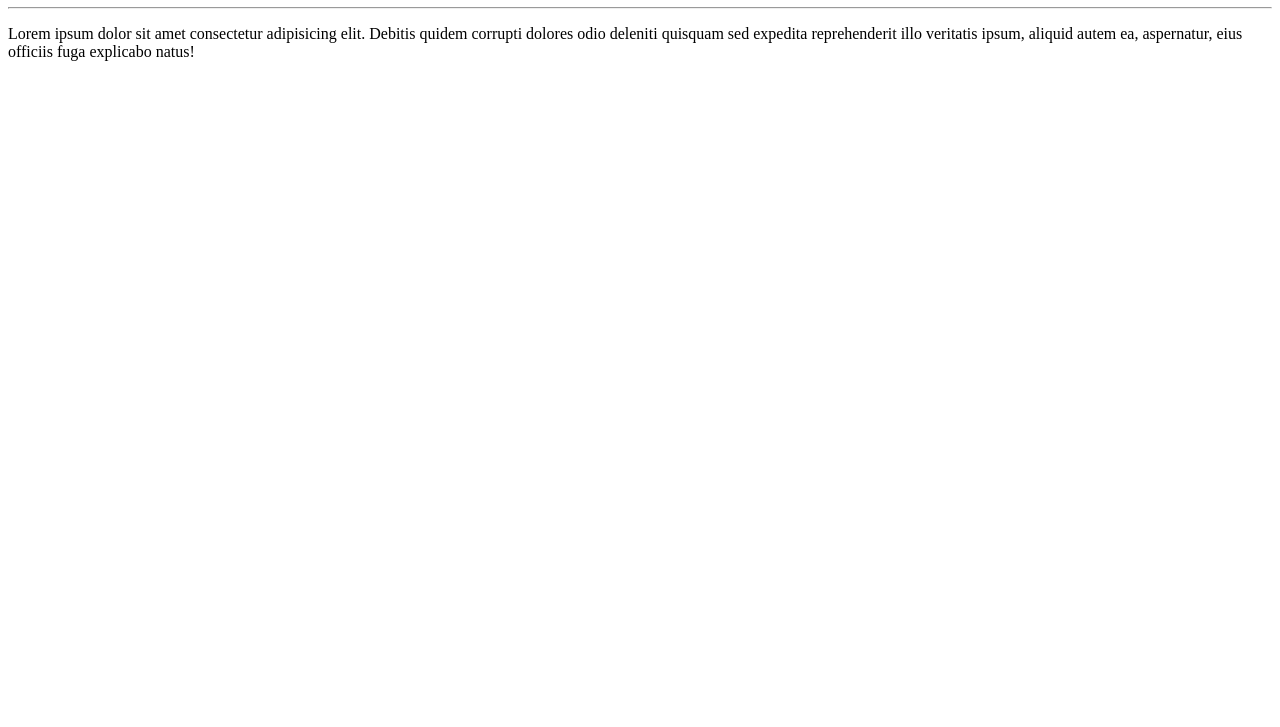
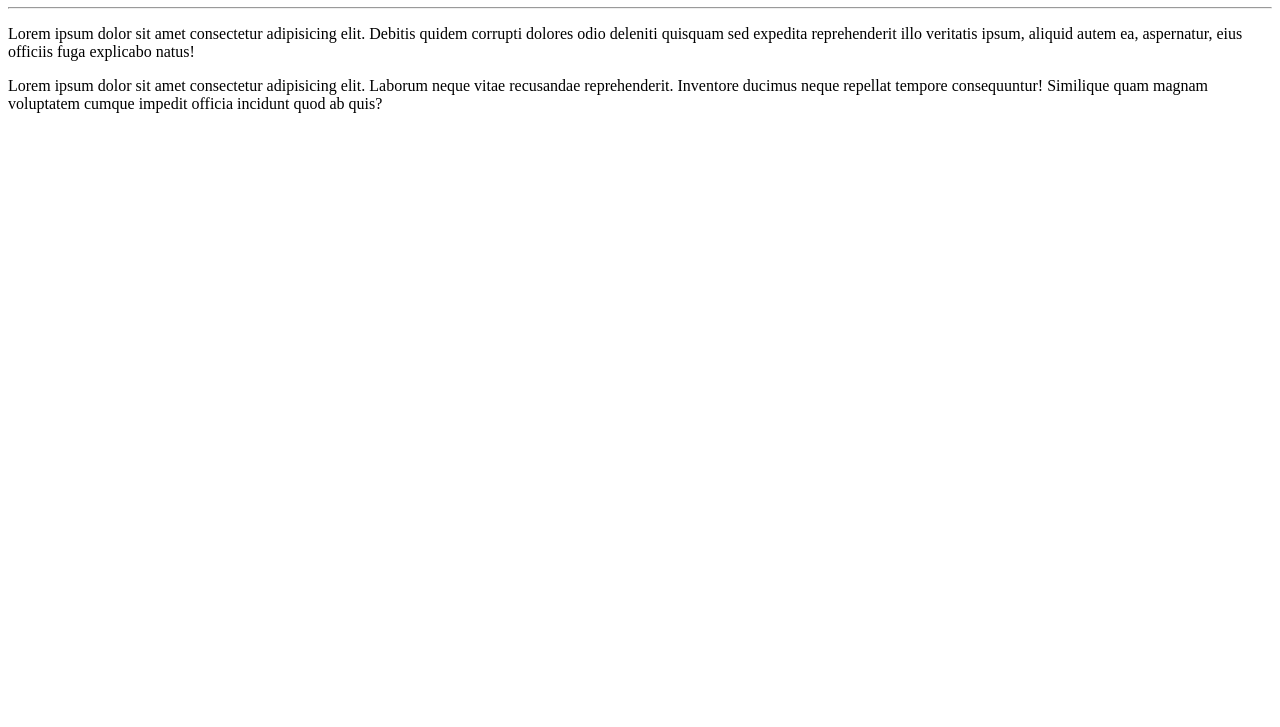
Before and after one commit to igorpssilva/ola-mundo, a plain HTML site: page site.exemplo/index.html in a window 1280 px wide. Shown: the part 73-800 px from the top of the page. Drawn offline with Linux system fonts and the light colour scheme.

Commit message:
criei um novo paragrafo

```diff
--- a/site.exemplo/index.html
+++ b/site.exemplo/index.html
@@ -10,5 +10,6 @@
     <h1>ola mundo</h1>
     <hr>
 <p>Lorem ipsum dolor sit amet consectetur adipisicing elit. Debitis quidem corrupti dolores odio deleniti quisquam sed expedita reprehenderit illo veritatis ipsum, aliquid autem ea, aspernatur, eius officiis fuga explicabo natus!</p>
+<p>Lorem ipsum dolor sit amet consectetur adipisicing elit. Laborum neque vitae recusandae reprehenderit. Inventore ducimus neque repellat tempore consequuntur! Similique quam magnam voluptatem cumque impedit officia incidunt quod ab quis?
 </body>
 </html>
```
